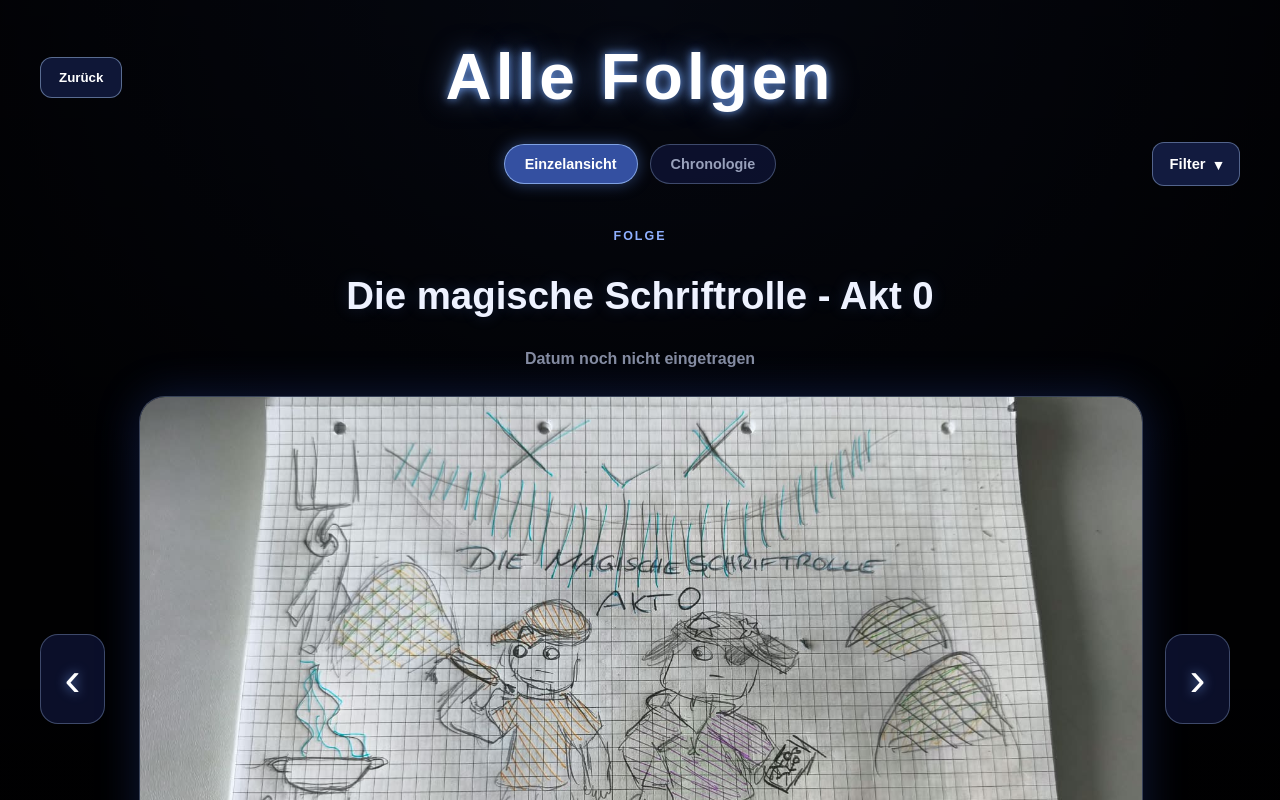
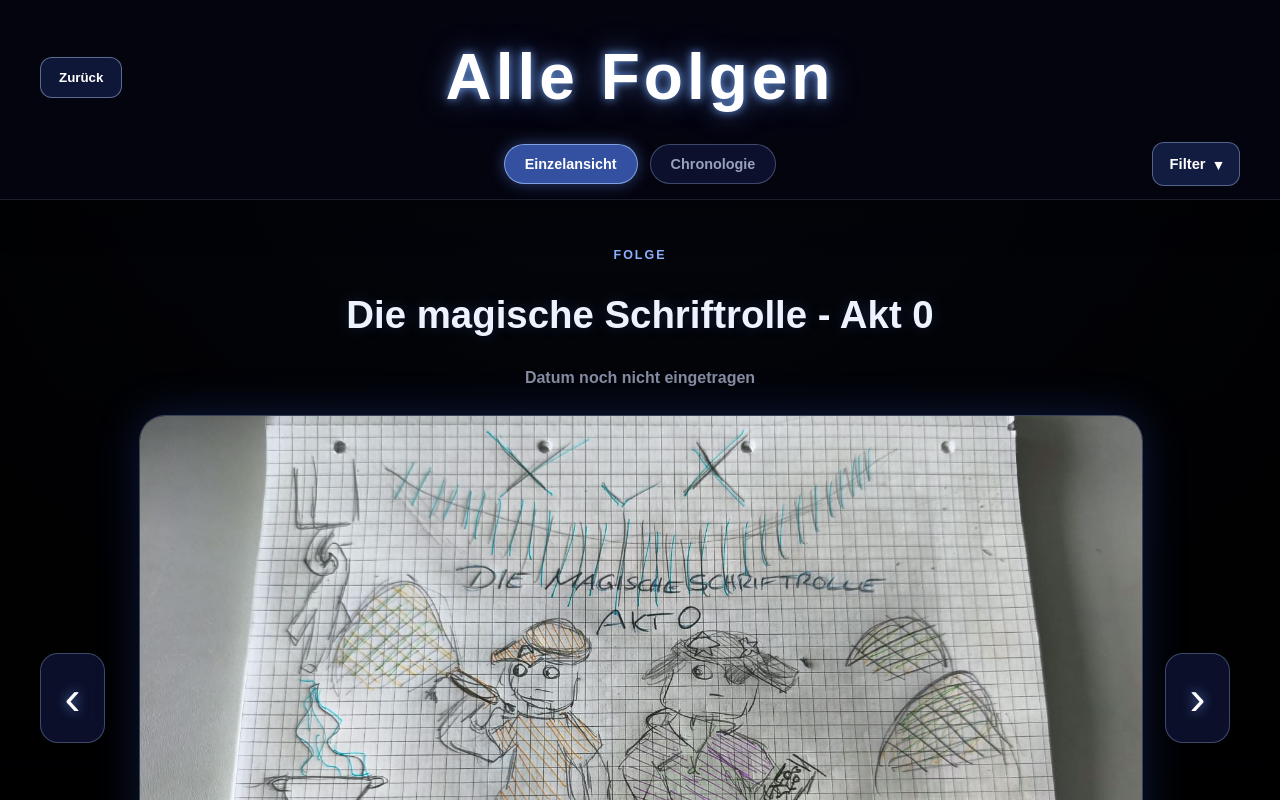
Before and after one commit to nkwallix-dev/nkwallix-dev.github.io, an Angular app: page /folgen in a window 1280 px wide. Shown: the top 800 px of the page. Built offline with nearby package versions, Linux system fonts and the light colour scheme.

Commit message:
fixed sticky header

```diff
--- a/src/app/pages/characters/characters.css
+++ b/src/app/pages/characters/characters.css
@@ -5,7 +5,10 @@
 .characters-page {
   min-height: 100dvh;
 
-  padding: 40px;
+  padding:
+    270px
+    40px
+    40px;
 
   background:
     linear-gradient(
@@ -28,19 +31,17 @@
 
 
 /* =========================
-   STICKY TOP AREA
+   FIXED TOP AREA
 ========================= */
 
 .characters-sticky-top {
-  position: sticky;
+  position: fixed;
+
   top: 0;
+  left: 0;
+  right: 0;
 
   z-index: 250;
-
-  margin:
-    -40px
-    -40px
-    26px;
 
   padding:
     40px
@@ -52,7 +53,7 @@
       5,
       5,
       16,
-      0.96
+      0.97
     );
 
   border-bottom:
@@ -1569,7 +1570,10 @@ input {
 ) {
 
   .characters-page {
-    padding: 24px;
+    padding:
+      310px
+      24px
+      24px;
   }
 
 
@@ -1615,11 +1619,6 @@ input {
 
 
   .characters-sticky-top {
-    margin:
-      -24px
-      -24px
-      20px;
-
     padding:
       24px
       24px
--- a/src/app/pages/episodes/episodes.css
+++ b/src/app/pages/episodes/episodes.css
@@ -4,7 +4,10 @@
 
 .episodes-page {
   min-height: 100dvh;
-  padding: 40px;
+  padding:
+    245px
+    40px
+    40px;
 
   background:
     linear-gradient(
@@ -23,19 +26,17 @@
 
 
 /* =========================
-   STICKY TOP AREA
+   FIXED TOP AREA
 ========================= */
 
-.episodes-sticky-top.is-sticky {
-  position: sticky;
+.episodes-sticky-top {
+  position: fixed;
+
   top: 0;
+  left: 0;
+  right: 0;
 
   z-index: 250;
-
-  margin:
-    -40px
-    -40px
-    34px;
 
   padding:
     40px
@@ -47,7 +48,7 @@
       5,
       5,
       16,
-      0.96
+      0.97
     );
 
   border-bottom:
@@ -73,6 +74,10 @@
 
   -webkit-backdrop-filter:
     blur(18px);
+}
+
+.episodes-sticky-top .episodes-toolbar {
+  margin-bottom: 14px;
 }
 
 
@@ -661,7 +666,17 @@
 @media (max-width: 900px) {
 
   .episodes-page {
-    padding: 28px;
+    padding:
+      230px
+      28px
+      28px;
+  }
+
+  .episodes-sticky-top {
+    padding:
+      28px
+      28px
+      1px;
   }
 
   .episodes-toolbar {
@@ -718,16 +733,12 @@
 @media (max-width: 650px) {
 
   .episodes-page {
-    padding: 22px;
+    padding:
+      310px
+      22px
+      22px;
   }
-
-
-  .episodes-sticky-top.is-sticky {
-    margin:
-      -22px
-      -22px
-      26px;
-
+  .episodes-sticky-top {
     padding:
       22px
       22px
--- a/src/app/pages/episodes/episodes.html
+++ b/src/app/pages/episodes/episodes.html
@@ -1,9 +1,6 @@
 <main class="episodes-page">
 
-  <div
-    class="episodes-sticky-top"
-    [class.is-sticky]="currentView === 'timeline'"
-  >
+  <div class="episodes-sticky-top">
 
   <!-- =========================
        HEADER
```
